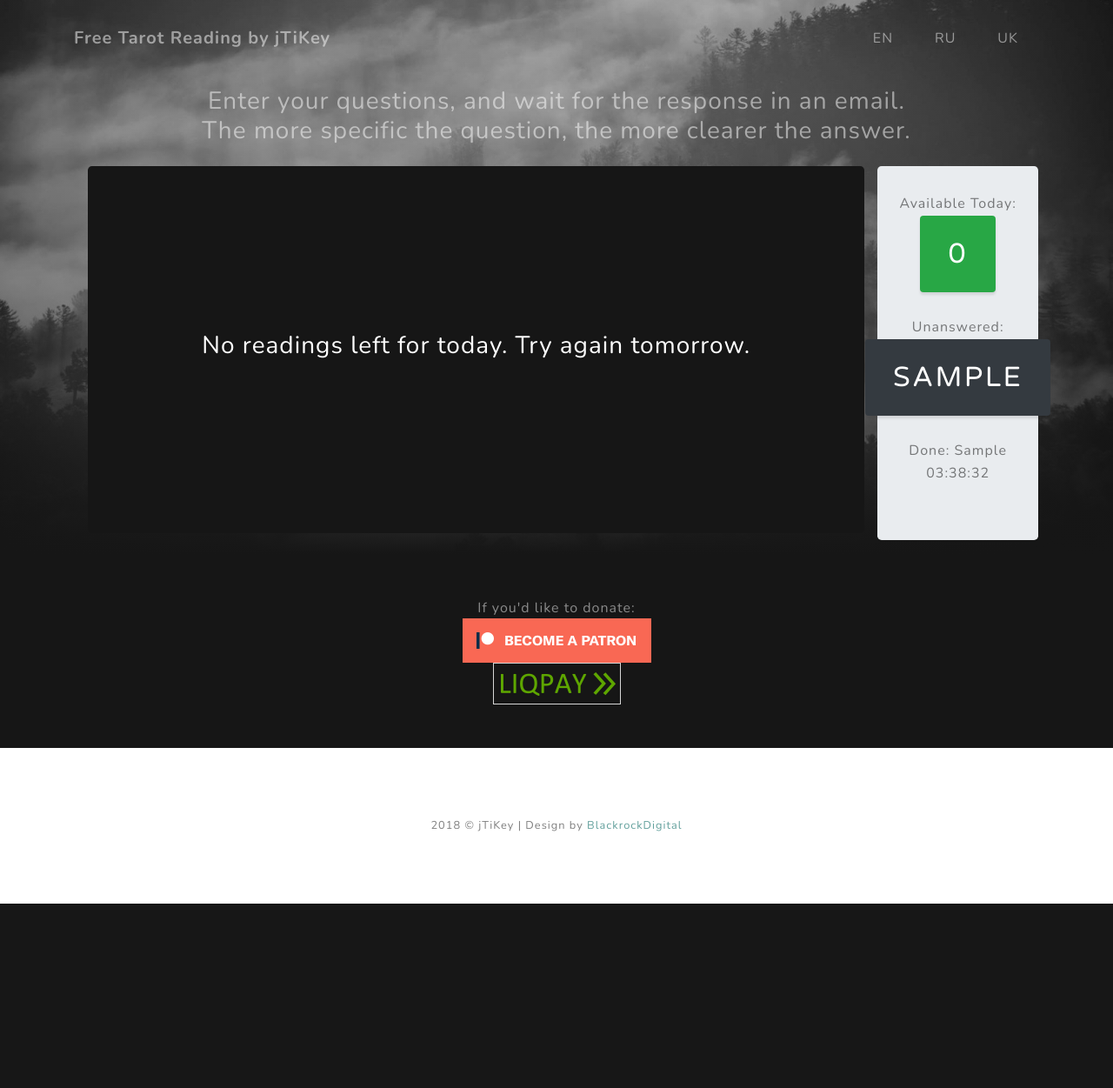
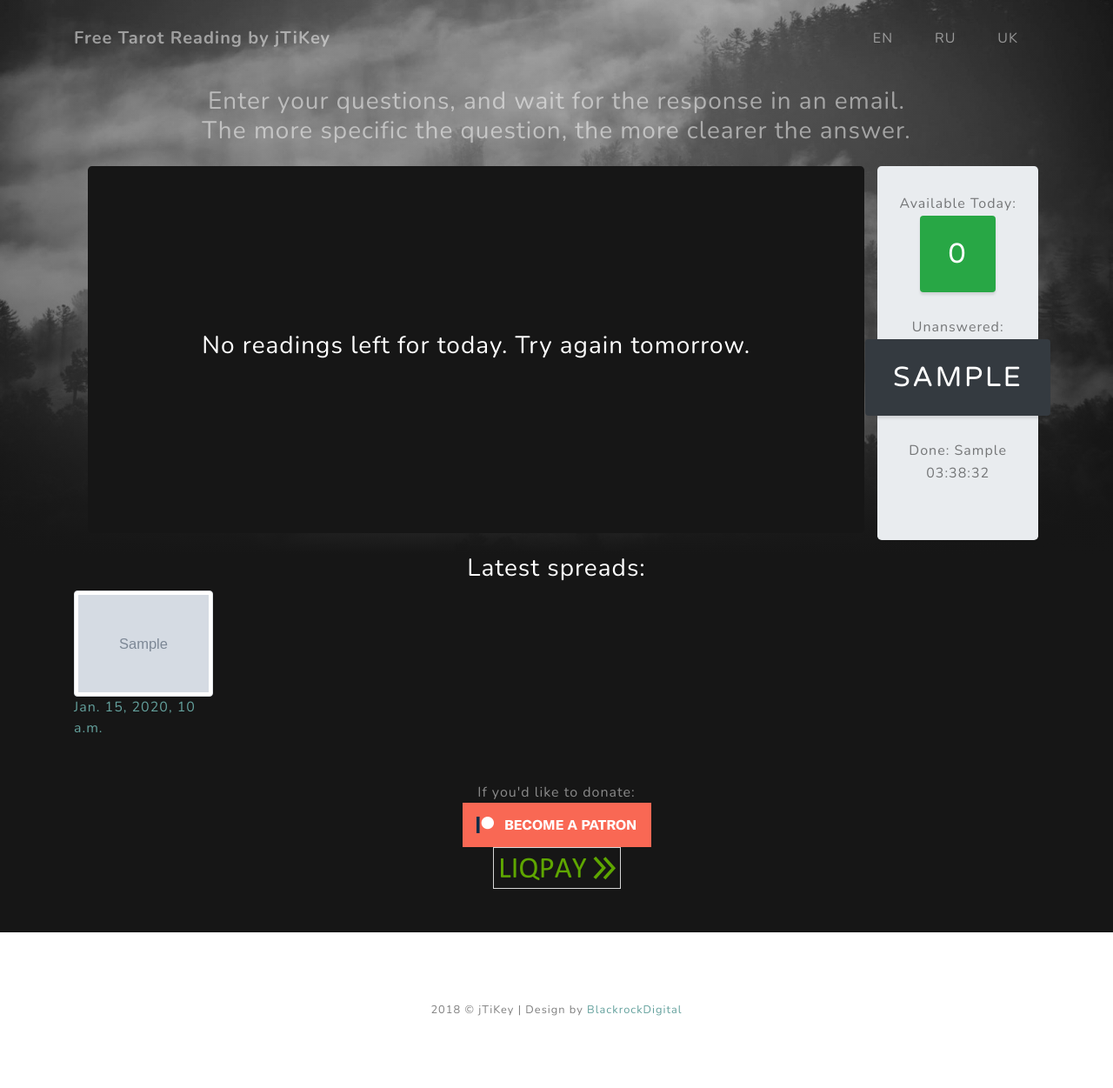
Before and after one commit to jTiKey/tarot, a Django app: template tarot/templates/index.html in a window 1280 px wide. Shown: the whole page at 87% size. Before the commit the page ends 1039 px from the top, so only its background shows below. Run offline with Django 3.2, Linux system fonts and the light colour scheme; tables that the repository leaves empty hold one stand-in row (values such as "Sample post"); the template is opened without the code that fills it: values that come from a table or form of the project are taken from there, most other values are stand-ins (such as "Sample title", 1, 10 or a date in 2020); grey boxes marked "Sample" are stand-in pictures; parts of the project's set-up code (start-up, migrations or seed data) failed here and were passed over; some libraries are stand-ins or nearby versions; some web fonts are replaced.

Commit message:
add latest spreads

```diff
--- a/tarot/readings/views.py
+++ b/tarot/readings/views.py
@@ -17,6 +17,7 @@ class IndexView(CreateView):
         context['queued_readings'] = models.Reading.objects.filter(responded=False).count()
         context['done_readings'] = models.Reading.objects.filter(responded=True).count()
         context['left_readings_today'] = models.Reading.limits.left_today()
+        context['last_readings'] = models.Reading.objects.exclude(image__exact='').order_by('-created')[:6]
         return context
 
     def form_valid(self, form):
--- a/tarot/templates/index.html
+++ b/tarot/templates/index.html
@@ -185,7 +185,26 @@
     </div>
   </div>
 </header>
+<!-- Contact Section -->
+<section id="spreads" class="bg-black">
+  <div class="container">
+    <div class="row">
+     <div class="col-md-12 text-center">
+       <h3 class="text-white">Latest spreads:</h3>
+     </div>
 
+      {% for reading in last_readings %}
+        <div class="col-sm-2">
+          <a href="{{ reading.image.url }}" target="_blank">
+            <img class="img-thumbnail img-fluid" src="{{ reading.image.url }}"><br>
+            {{ reading.created }}
+          </a>
+        </div>
+
+      {% endfor %}
+    </div>
+  </div>
+</section>
 
 
 <!-- Contact Section -->
```
